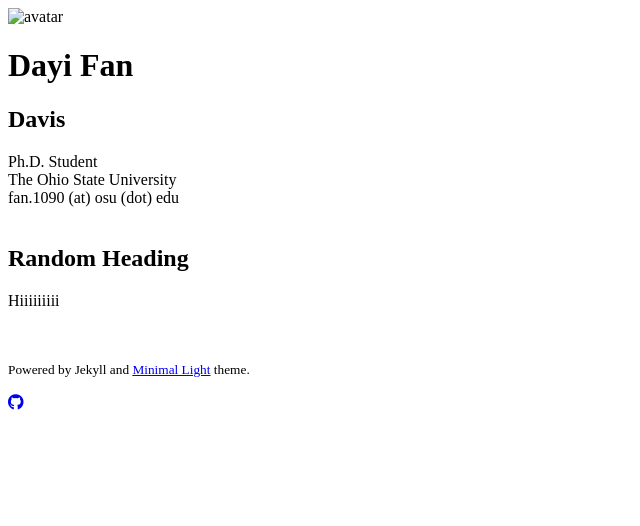
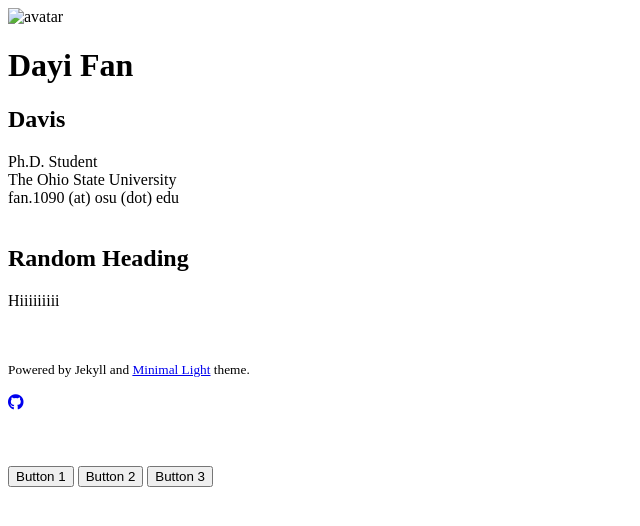
Before and after one commit to Davis-Fan/dayi.io, a Jekyll site: the page built from blogs/index.md, in a window 1280 px wide. Shown: the top 526 px of the page, without its empty margins (0-640 px from the left). Built offline with Jekyll 4.4.1, drawn with Linux system fonts in a browser that asks for light colours; nearby versions of some CDN libraries; a style sheet for code colours, icons or effects is not loaded; our own code applies the rules of GitHub Pages for plain Markdown files.

Commit message:
Update homepage.html

```diff
--- a/_layouts/homepage.html
+++ b/_layouts/homepage.html
@@ -114,5 +114,26 @@
       ga('send', 'pageview');
     </script>
     {% endif %}
+
+    <div>
+    <button onclick="showTab('tab1')">Button 1</button>
+    <button onclick="showTab('tab2')">Button 2</button>
+    <button onclick="showTab('tab3')">Button 3</button>
+  </div>
+
+  <div id="tab1" class="tab-content">
+    <h2>Content for Button 1</h2>
+    <p>This is the content for Button 1.</p>
+  </div>
+
+  <div id="tab2" class="tab-content">
+    <h2>Content for Button 2</h2>
+    <p>This is the content for Button 2.</p>
+  </div>
+
+  <div id="tab3" class="tab-content">
+    <h2>Content for Button 3</h2>
+    <p>This is the content for Button 3.</p>
+  </div>
   </body>
 </html>
```
